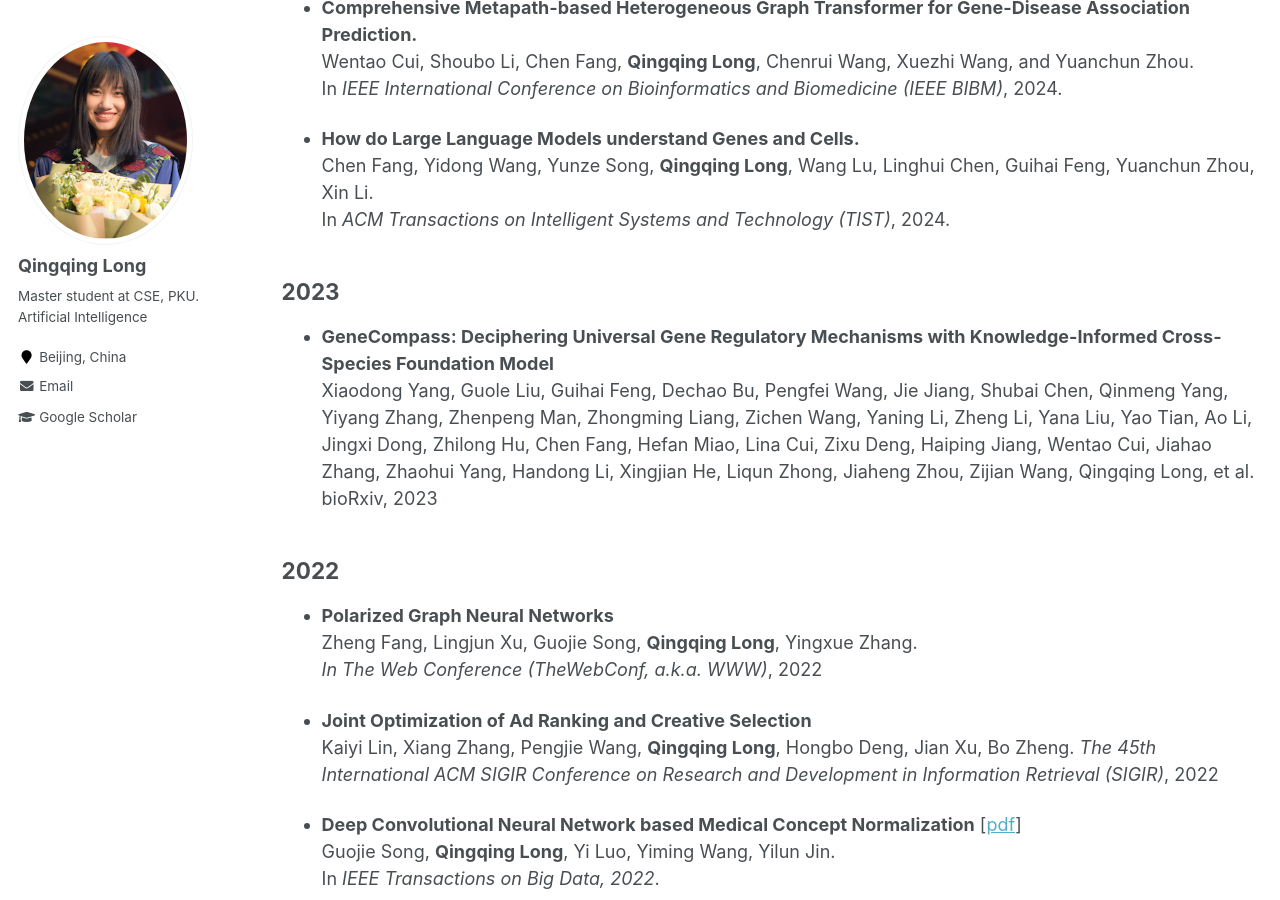
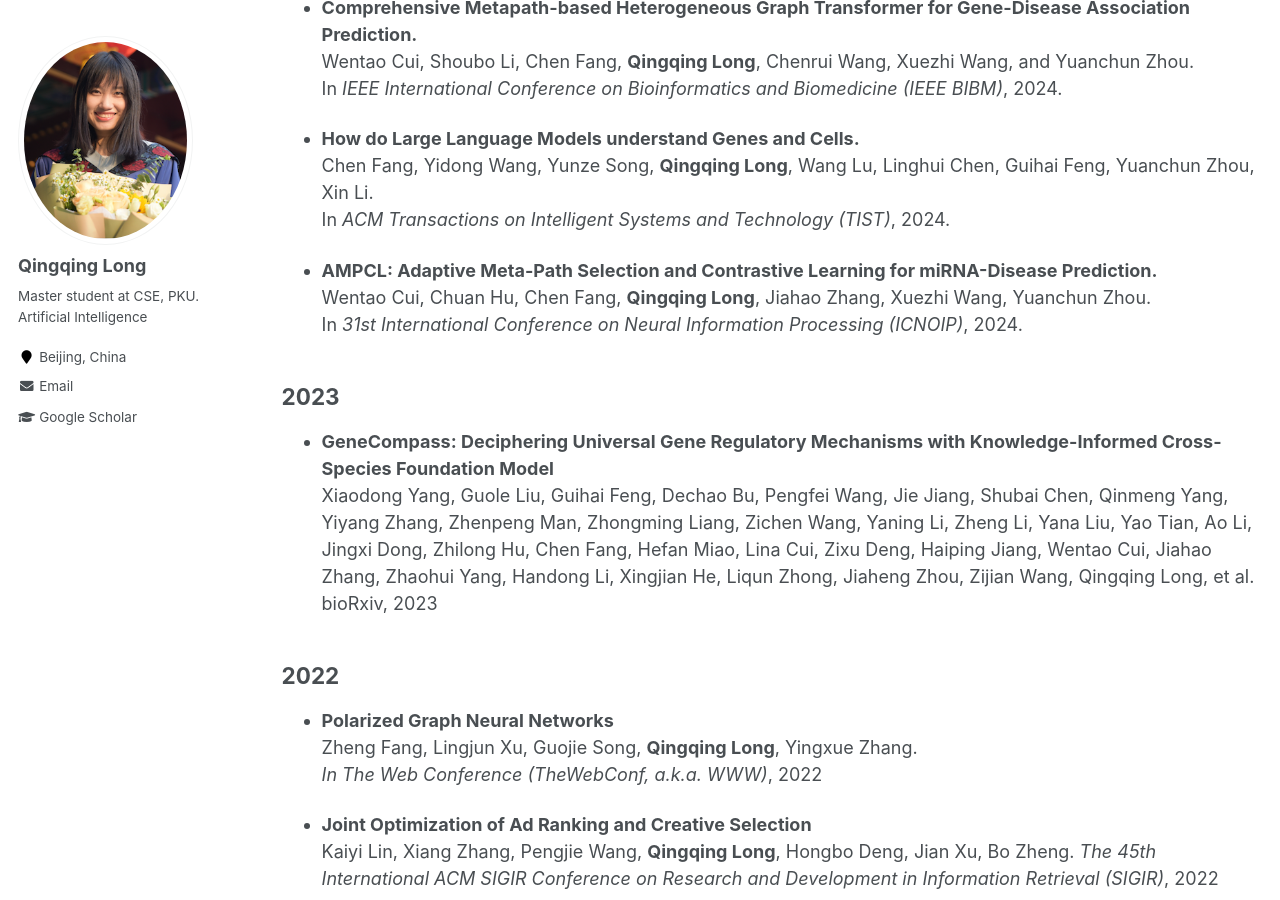
Before and after one commit to YimiAChack/YimiAChack.github.io, a Jekyll site: the page built from _pages/publications.md, in a window 1280 px wide and 900 px high, scrolled down 1547 px. Built offline with Jekyll 4.4.1, drawn with Linux system fonts in a browser that asks for light colours.

Commit message:
Update publications.md

```diff
--- a/_pages/publications.md
+++ b/_pages/publications.md
@@ -43,6 +43,8 @@ Wentao Cui, Shoubo Li, Chen Fang, **Qingqing Long**, Chenrui Wang, Xuezhi Wang,
 * **How do Large Language Models understand Genes and Cells.** <br>
 Chen Fang, Yidong Wang, Yunze Song, **Qingqing Long**, Wang Lu, Linghui Chen, Guihai Feng, Yuanchun Zhou, Xin Li. <br>In *ACM Transactions on Intelligent Systems and Technology (TIST)*, 2024.
 
+* **AMPCL: Adaptive Meta-Path Selection and Contrastive Learning for miRNA-Disease Prediction.** <br>
+Wentao Cui, Chuan Hu, Chen Fang, **Qingqing Long**, Jiahao Zhang, Xuezhi Wang, Yuanchun Zhou.  <br>In *31st International Conference on Neural Information Processing (ICNOIP)*, 2024.
 
 
 ## 2023
```
